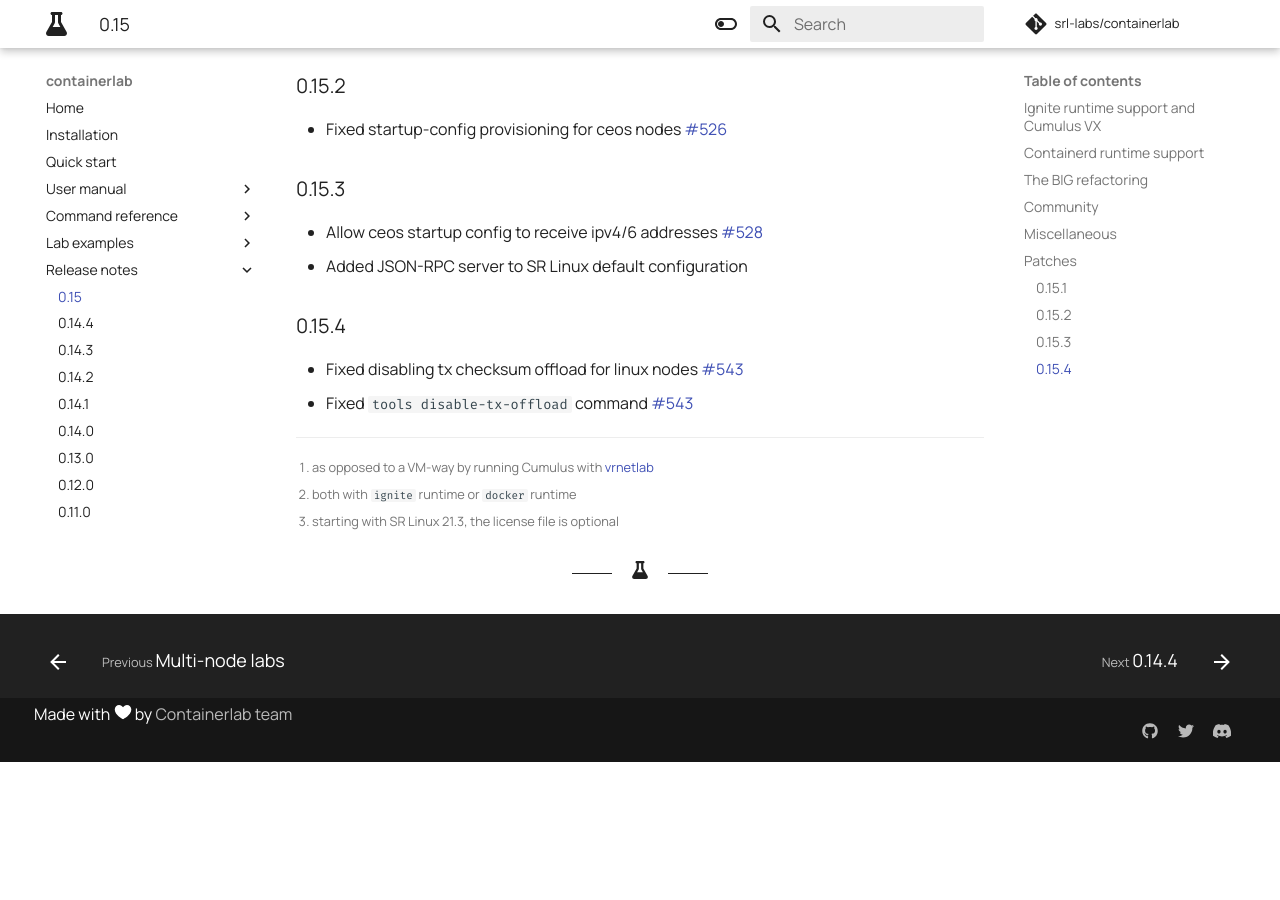
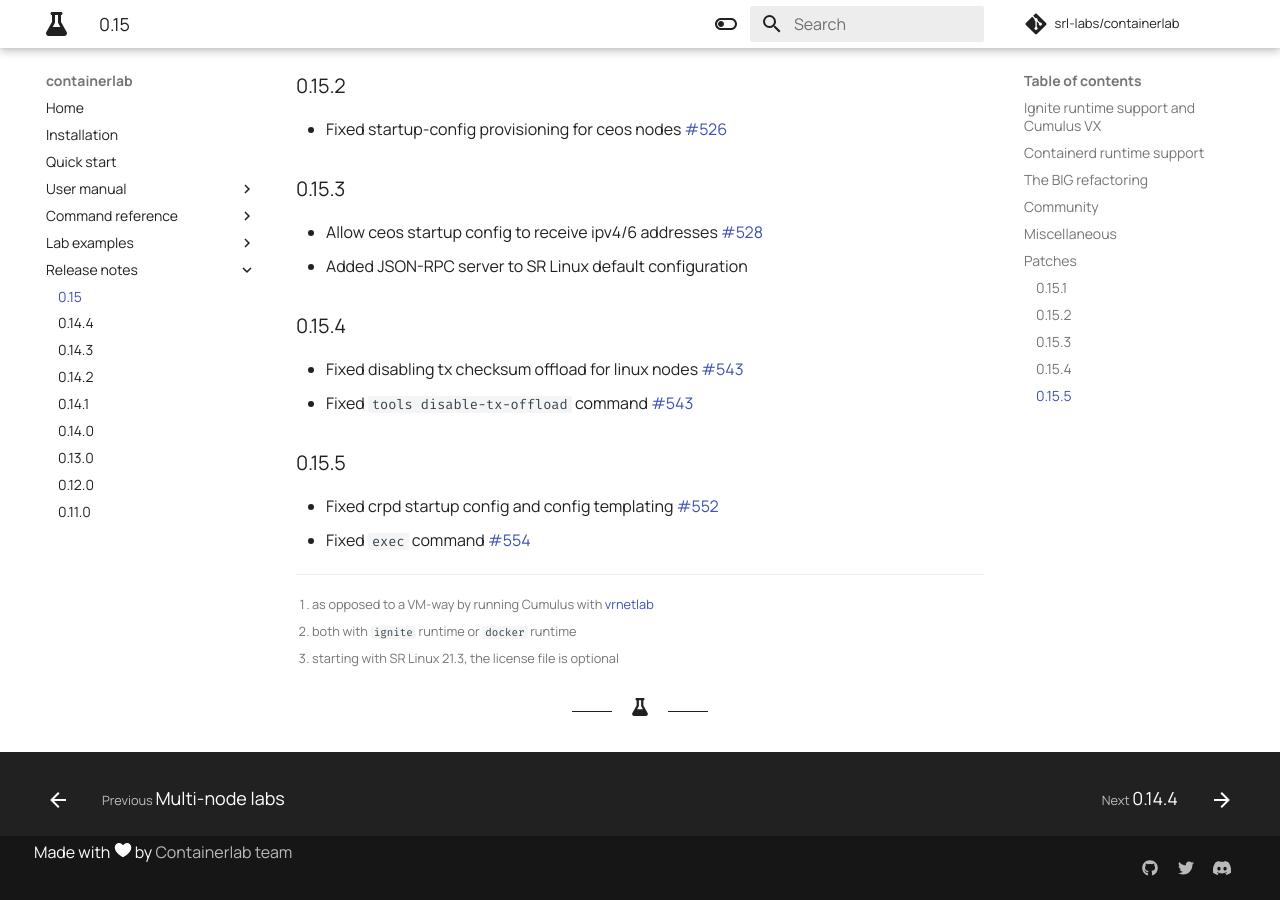
Before and after one commit to srl-labs/containerlab, an MkDocs documentation site: the page built from docs/rn/0.15.md, in a window 1280 px wide and 900 px high, scrolled down 1978 px. Built offline with MkDocs 1.6.1 and Material for MkDocs 9.7.7, drawn with Linux system fonts in a browser that asks for light colours; comment, search, counter and statistics services are not loaded; before the commit the page ends 2740 px from its top, so only the background shows below that.

Commit message:
added rn

```diff
--- a/docs/rn/0.15.md
+++ b/docs/rn/0.15.md
@@ -54,6 +54,10 @@ With that in mind we launched the containerlab's own [discord server](https://di
 * Fixed disabling tx checksum offload for linux nodes [#543](https://github.com/srl-labs/containerlab/issues/543)
 * Fixed `tools disable-tx-offload` command [#543](https://github.com/srl-labs/containerlab/issues/543)
 
+### 0.15.5
+* Fixed crpd startup config and config templating [#552](https://github.com/srl-labs/containerlab/issues/552)
+* Fixed `exec` command [#554](https://github.com/srl-labs/containerlab/issues/554)
+
 [^1]: as opposed to a VM-way by running Cumulus with [vrnetlab](../manual/vrnetlab.md)
 [^2]: both with `ignite` runtime or `docker` runtime
 [^3]: starting with SR Linux 21.3, the license file is optional
```
